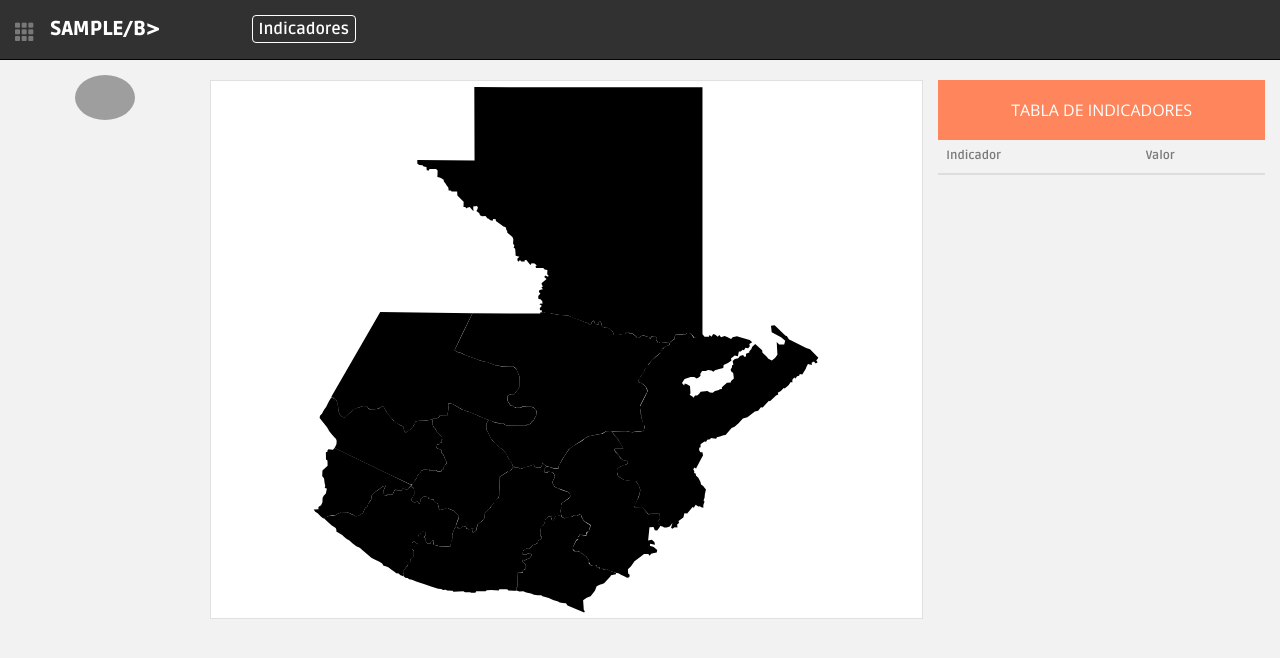
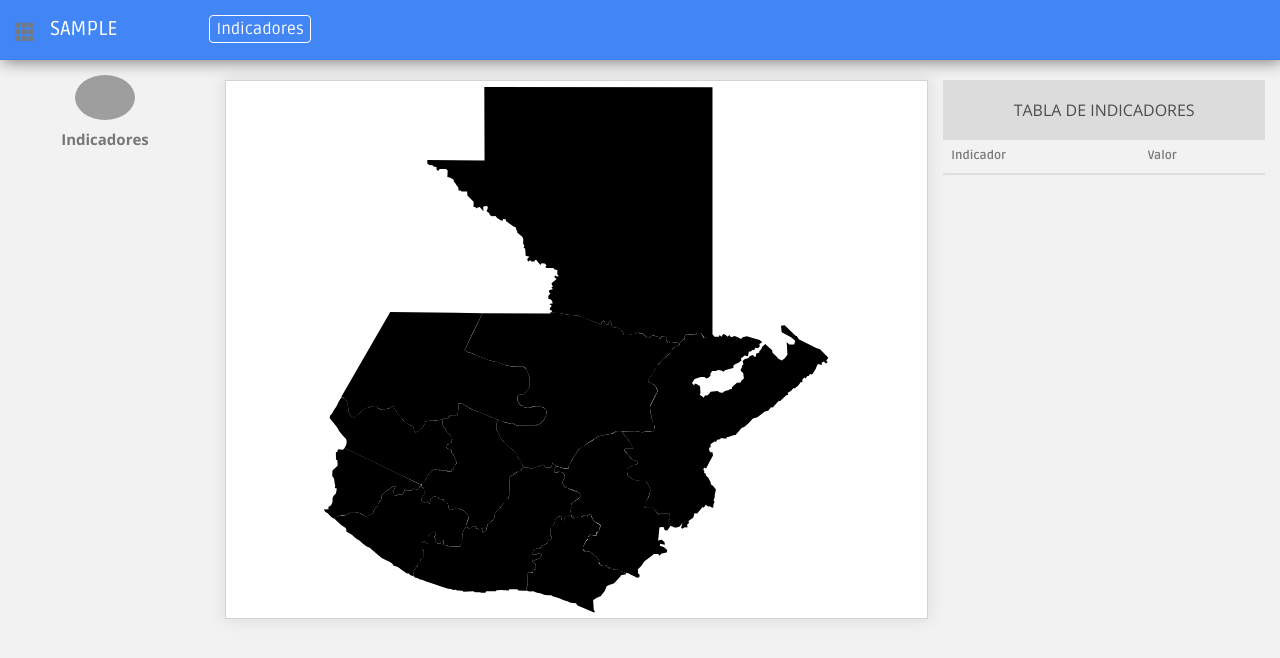
Before and after one commit to TheEnmanuel23/Dashboard_Client, a Django app: page /project/1 in a window 1280 px wide. Shown: the top 658 px of the page. Run offline with Django 3.2, Linux system fonts and the light colour scheme; tables that the repository leaves empty hold one stand-in row (values such as "Sample post"); data that the repository does not hold is empty; some libraries are stand-ins or nearby versions; grey boxes are pictures that could not be loaded.

Commit message:
mejore la interfaz grafica haciendola mas elegante

```diff
--- a/dbi_client_app/static/css/style.css
+++ b/dbi_client_app/static/css/style.css
@@ -235,7 +235,7 @@ ul.top-menu > li > .logout {
 }
 
 #sidebar h5 {
-	color: #f2f2f2;
+	color: #777777;
 	font-weight: 700;
 }
 
@@ -349,7 +349,7 @@ ul.sidebar-menu li a span{
 }
 
 ul.sidebar-menu li a{
-    color: #8c8c8c;
+    color: #797979;
     text-decoration: none;
     display: block;
     padding: 15px 0 15px 10px;
@@ -412,8 +412,9 @@ ul.sidebar-menu li a.active i {
 }
 
 .black-bg {
-    background: #323131;
-    border-bottom: 1px solid #030303;
+    background: #4285f4;
+    border-bottom: 1px solid rgba(33, 86, 175, 0.14);
+    box-shadow: 2px 2px 15px rgb(128, 128, 128);
 }
 
 .wrapper {
@@ -772,13 +773,13 @@ ul.top-menu > li > a:hover, ul.top-menu > li > a:focus {
 }
 
 .ds h3 {
-	color: #ffffff;
+	color: #4c4c4c;
 	font-size: 16px;
 	padding: 0 10px;
 	line-height: 60px;
 	height: 60px;
 	margin: 0;
-	background: #ff865c;
+	background: rgba(123, 123, 123, 0.18);
 	text-align: center;
 }
 
@@ -2245,5 +2246,10 @@ label {
 .image-body{
     margin-top: 20px;
     background: white;
-    border: 1px solid #e0e0e0;
-}
+    border: 1px solid #d4d4d4;
+    box-shadow: 0px 0px 15px 1px rgba(128, 128, 128, 0.18);
+}
+
+.panel-right{
+    padding-left: 15px;
+}
--- a/dbi_client_app/templates/base.html
+++ b/dbi_client_app/templates/base.html
@@ -39,7 +39,7 @@
                   <div class="fa fa-bars tooltips  glyphicon glyphicon-th"></div>
               </div>
             <!--logo start-->
-            <a href="index.html" class="logo"><b>{{ project }}/b></a>
+            <a href="index.html" class="logo">{{ project }}</a>
             <!--logo end-->
             <div class="nav notify-row" id="top_menu">
                 <!--  notification start -->
@@ -136,7 +136,7 @@
       <!--main content start-->
       <section id="main-content">
           <section class="wrapper">
-              <div class="row">
+              <div class="row panel-right">
                 <div class="col-lg-8 image-body">
         					 <div class="row">
         						<!-- TWITTER PANEL -->
```
